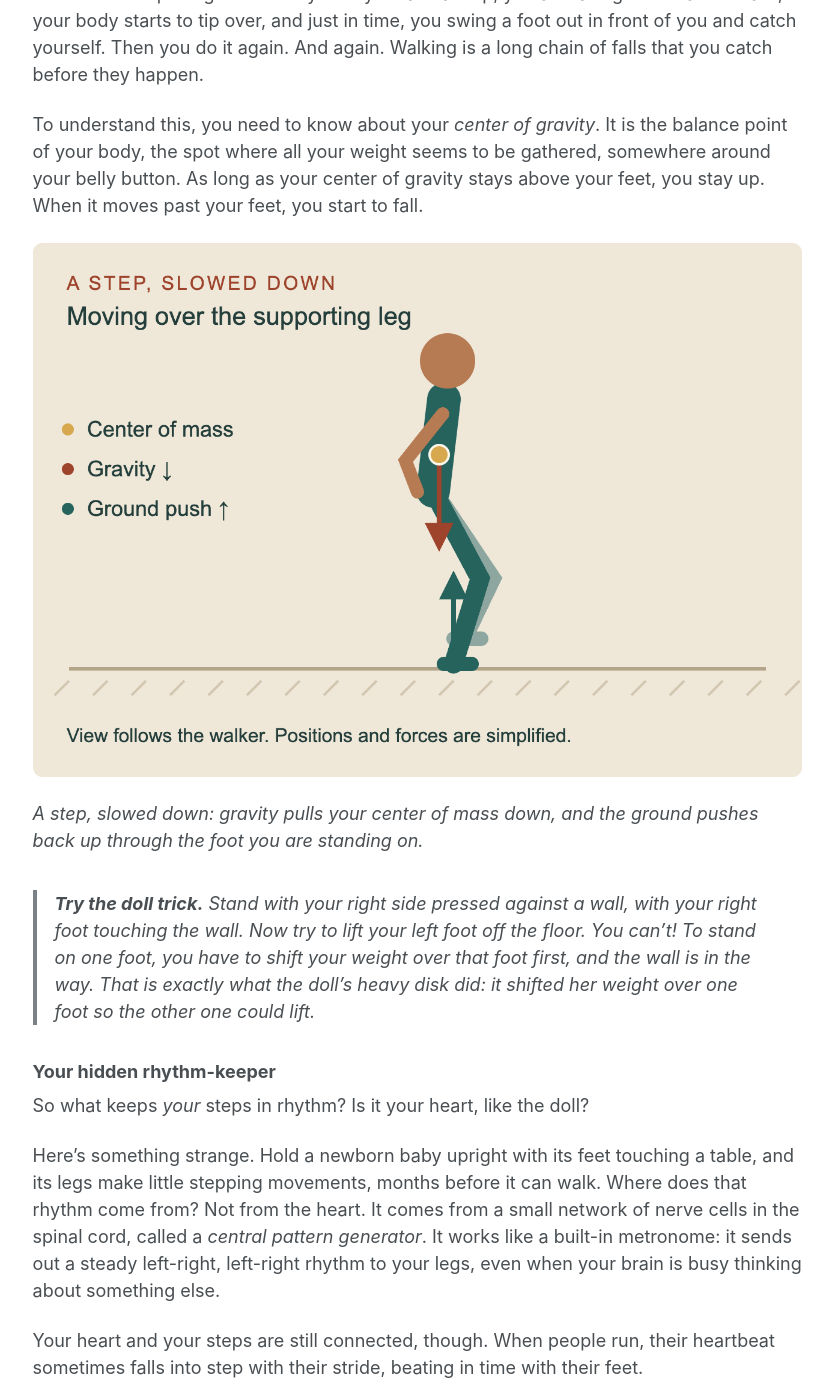
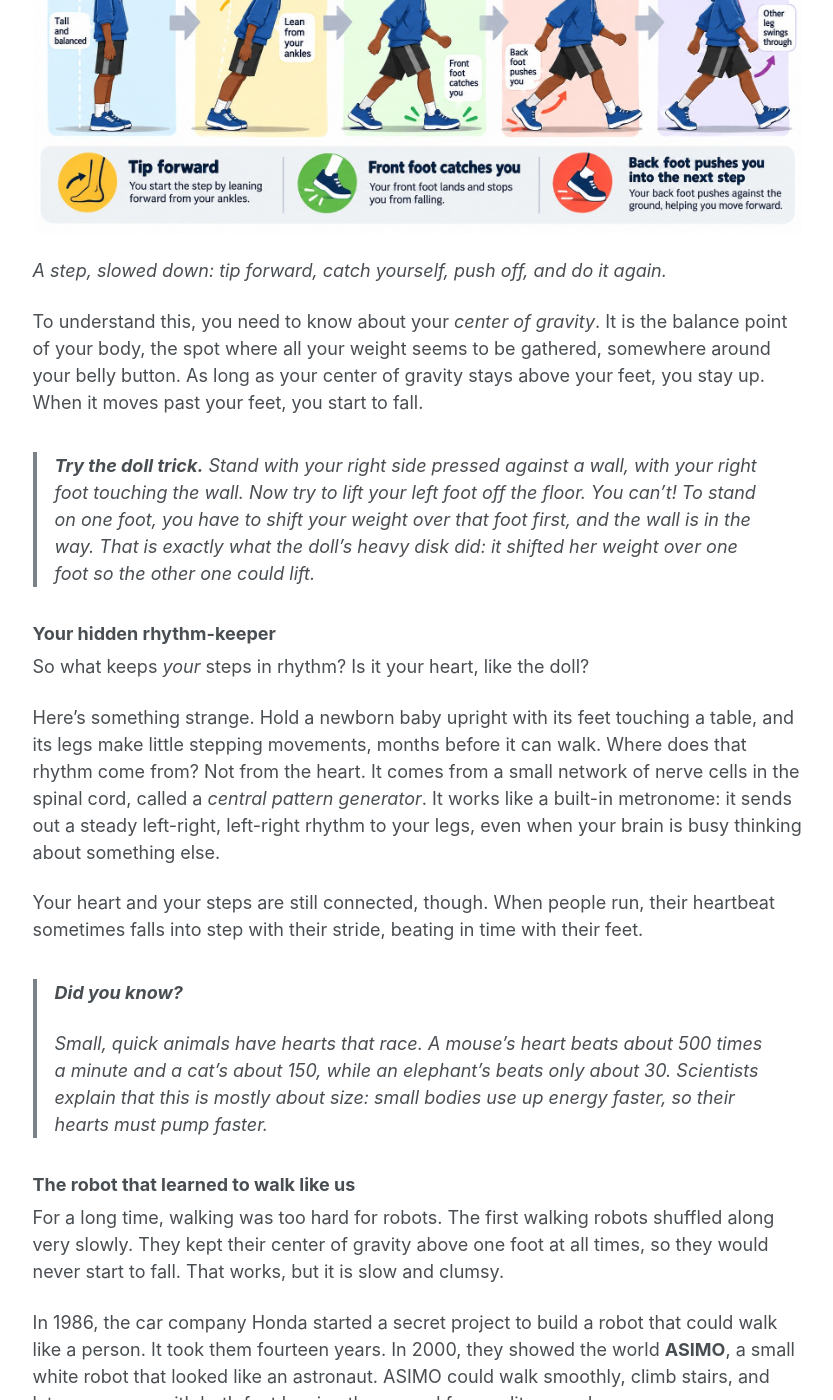
Before and after one commit to blaisetine/blaisetine.github.io, a Jekyll site: the page built from _pensees/the-walking-doll.md, in a window 1280 px wide and 1400 px high, scrolled down 4562 px. Shown: the whole window, without its empty margins (249-1082 px from the left). Built offline with Jekyll 4.4.1, drawn with Linux system fonts in a browser that asks for light colours; some of the changed text lies outside the part shown.

Commit message:
Walking Doll: new doll's-trick and one-step illustrations
Replace the rear-view mechanism diagram with the mirrored "Doll's Trick"
drawing, and the walking-forces diagram with the five-panel "One Step,
Slowed Down" sequence, moved next to "Walking is controlled falling"
and linked to the full-size image. Remove the old PNGs.

Co-Authored-By: Claude Opus 5.5 (1M context) <noreply@anthropic.com>

```diff
--- a/_pensees/the-walking-doll.md
+++ b/_pensees/the-walking-doll.md
@@ -38,9 +38,9 @@ When the motor ran, the arm swung the heavy disk to the left, then to the right,
 
 When the weight swung to the left, the doll leaned onto her left leg, and her right leg lifted off the floor and swung forward. When the weight swung to the right, she leaned onto her right leg, and her left leg stepped forward. Left, right, left, right. The doll never had to think about balance. The heavy disk did it for her.
 
-![Rear view of the doll in two poses. Left: the disk and its arm swing to the doll's left, the left leg supports her and the right leg swings forward. Right: the disk swings to her right, the right leg supports her and the left leg advances. A blue loop shows the belt; the arm swings around a lower pivot.](/images/pensees/walking-doll/doll-mechanism.png)
+![The doll seen from behind in two mirrored poses. Left: the heavy disk swings to the left, the body leans left onto the left leg, and the right foot lifts off the floor. Right: the disk swings to the right, the body leans right onto the right leg, and the left foot lifts. A blue belt loops from the disk down to a pivot at the bottom of the swinging arm.](/images/pensees/walking-doll/doll-trick.jpg)
 
-*The doll’s trick: shift the weight, lift the other leg, repeat.*
+*The doll’s trick, seen from behind: shift the weight, lift the other leg, repeat.*
 
 ### The doll’s heartbeat
 
@@ -70,11 +70,11 @@ Most babies take about a year to learn to walk. First they roll, then they crawl
 
 Here is the surprising truth: every time you take a step, you are falling. You lean forward, your body starts to tip over, and just in time, you swing a foot out in front of you and catch yourself. Then you do it again. And again. Walking is a long chain of falls that you catch before they happen.
 
+[![Five panels of a boy walking, seen from the side. 1, Stand tall: upright and balanced. 2, Tip forward: he leans forward from his ankles. 3, Catch yourself: his front foot lands and stops the fall. 4, Push off: his back foot pushes against the ground. 5, Next step: the other leg swings through.](/images/pensees/walking-doll/one-step.jpg)](/images/pensees/walking-doll/one-step.jpg){: .pensee-zoom}
+
+*A step, slowed down: tip forward, catch yourself, push off, and do it again.*
+
 To understand this, you need to know about your *center of gravity*. It is the balance point of your body, the spot where all your weight seems to be gathered, somewhere around your belly button. As long as your center of gravity stays above your feet, you stay up. When it moves past your feet, you start to fall.
-
-![A walking figure seen from the side, with a dot at its center of mass, a red arrow for gravity pulling down, and a green arrow for the ground pushing up through the supporting foot.](/images/pensees/walking-doll/walking-forces.png)
-
-*A step, slowed down: gravity pulls your center of mass down, and the ground pushes back up through the foot you are standing on.*
 
 > **Try the doll trick.** Stand with your right side pressed against a wall, with your right foot touching the wall. Now try to lift your left foot off the floor. You can’t! To stand on one foot, you have to shift your weight over that foot first, and the wall is in the way. That is exactly what the doll’s heavy disk did: it shifted her weight over one foot so the other one could lift.
 
```
Also changed, not shown: images/pensees/walking-doll/doll-mechanism.png (deleted), images/pensees/walking-doll/doll-trick.jpg (added), images/pensees/walking-doll/one-step.jpg (added), images/pensees/walking-doll/walking-forces.png (deleted).
